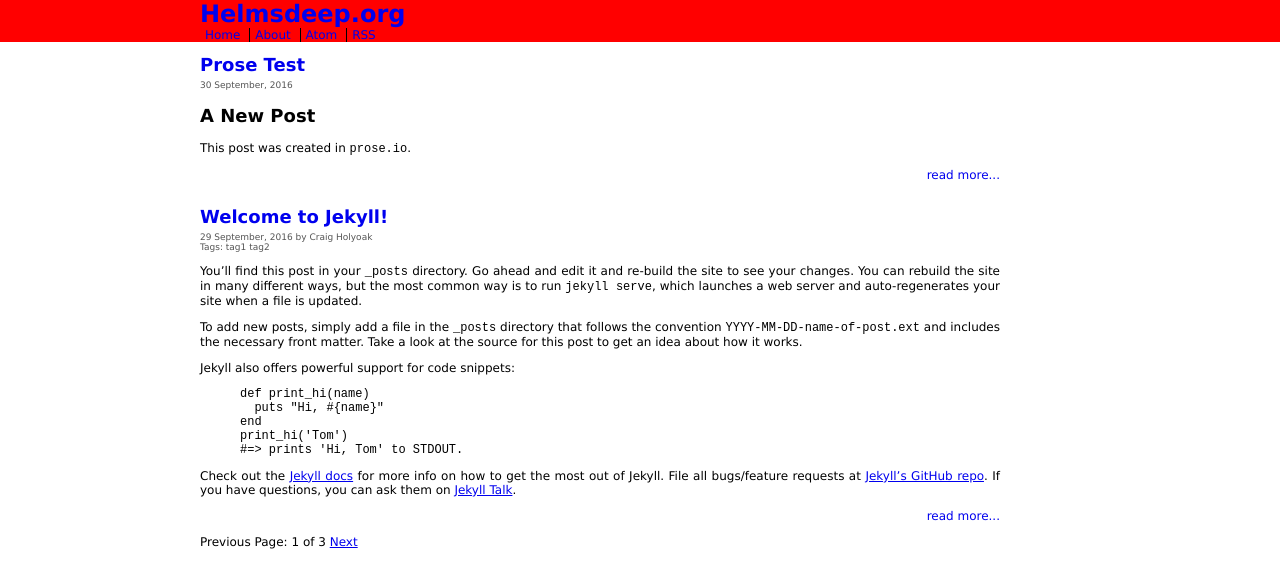
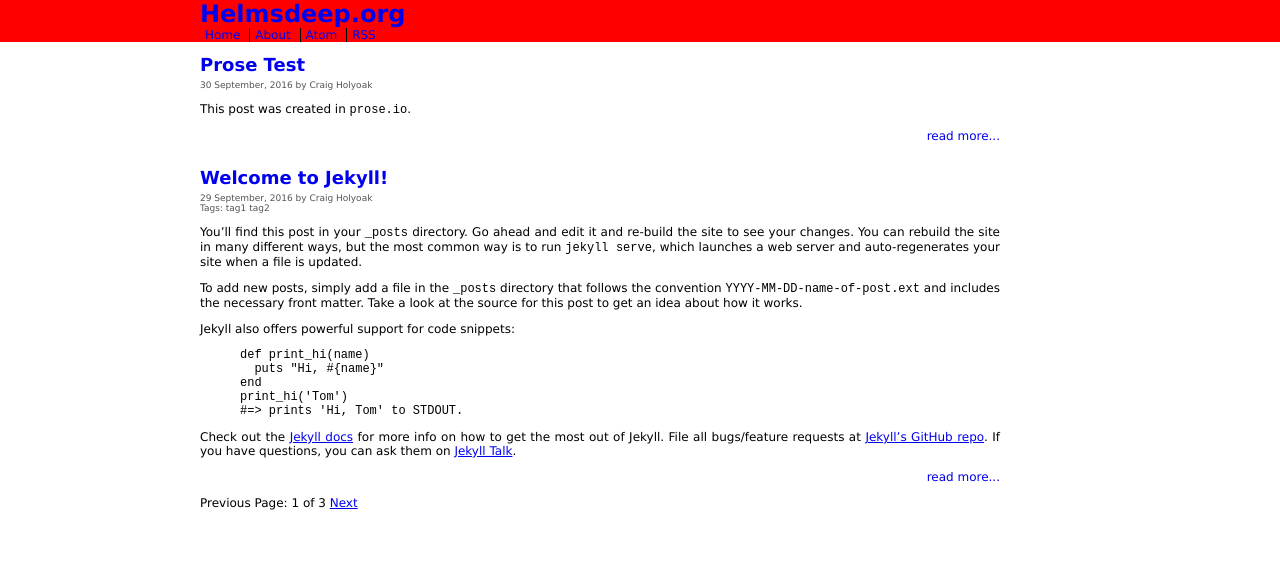
Before and after one commit to nathanholyoak/helmsdeep.github.io, a Jekyll site: the page built from index.html, in a window 1280 px wide. Shown: the top 588 px of the page. Built offline with Jekyll 4.4.1, drawn with Linux system fonts in a browser that asks for light colours; the list of posts is cut into pages by our own code.

Commit message:
Updated 2016-09-30-prose-test.md

```diff
--- a/_posts/2016-09-30-prose-test.md
+++ b/_posts/2016-09-30-prose-test.md
@@ -1,7 +1,6 @@
 ---
 published: true
 title: Prose Test
+author: craig
 ---
-## A New Post
-
 This post was created in `prose.io`.
```
